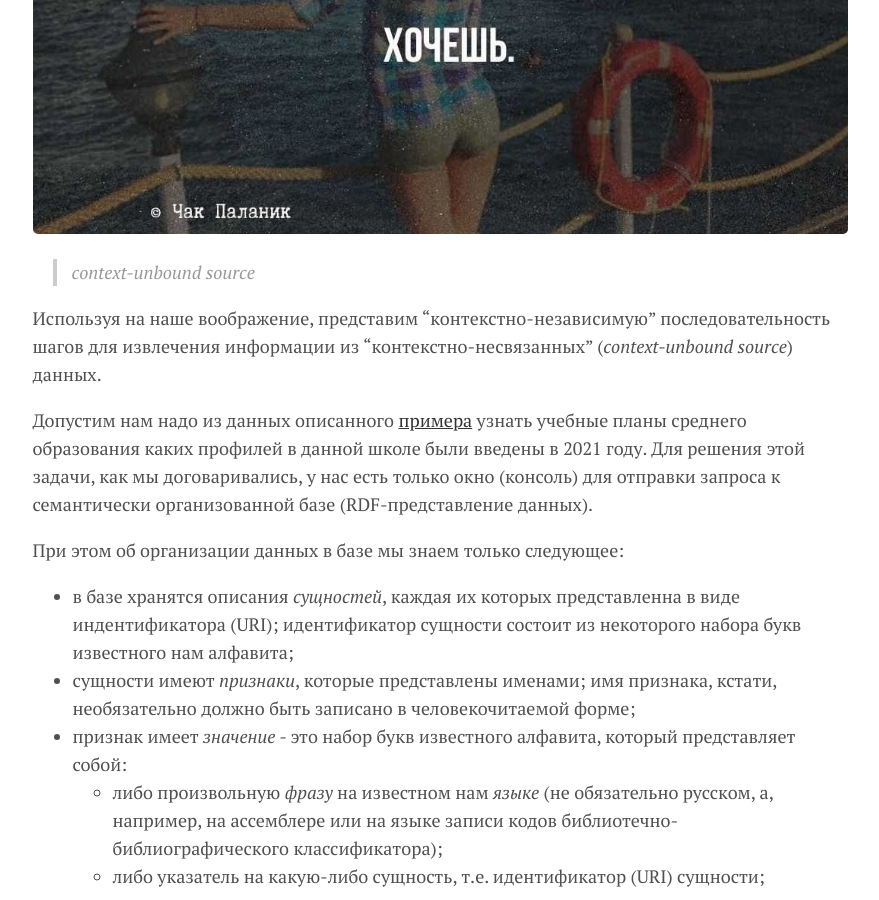
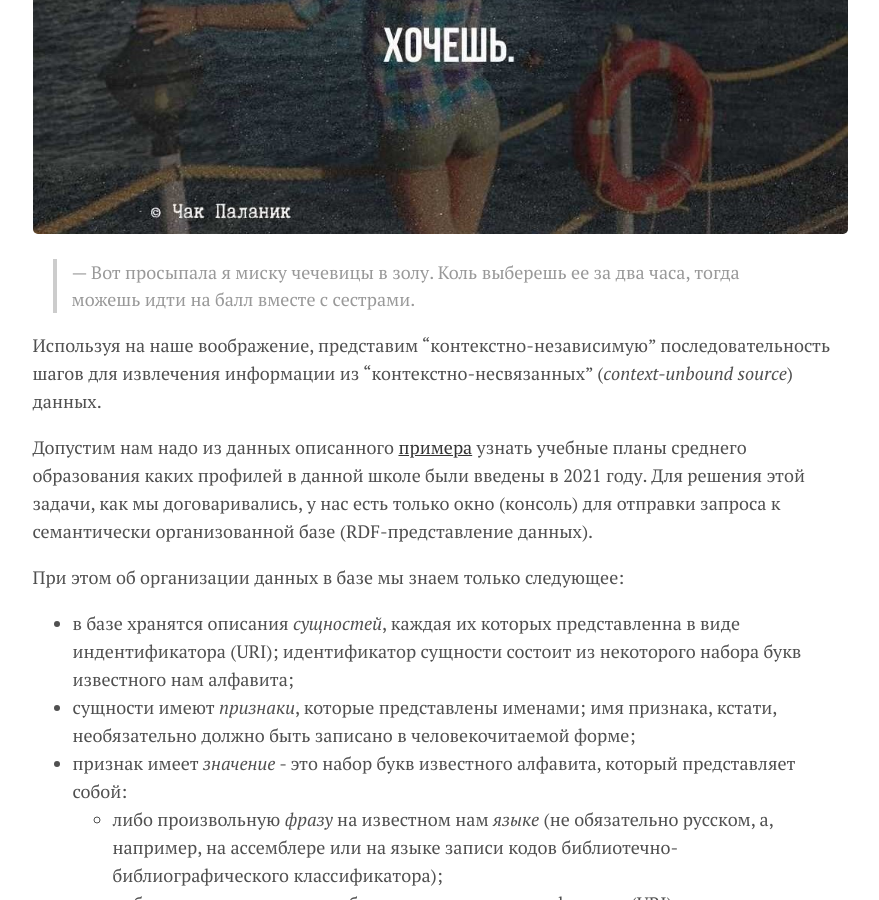
Before and after one commit to kontur32/Boltzmann, a Jekyll site: the page built from _posts/2023-04-02-то-ради-чего.md, in a window 1280 px wide and 900 px high, scrolled down 464 px. Shown: the whole window, without its empty margins (200-1079 px from the left). Built offline with Jekyll 4.4.1, drawn with Linux system fonts in a browser that asks for light colours; formulas are drawn with MathJax 3.

Commit message:
эпиграф

```diff
--- a/_posts/2023-04-02-то-ради-чего.md
+++ b/_posts/2023-04-02-то-ради-чего.md
@@ -9,7 +9,7 @@ image: чего-хочешь.jpg
 annotation: Теперь, используя на наше воображение, представим "контекстно-независимую" последовательность шагов для извлечения информации из "семантически-обогащенных" и "контекстно-несвязанных" данных.
 ---
 
->*context-unbound source*
+>— Вот просыпала я миску чечевицы в золу. Коль выберешь ее за два часа, тогда можешь идти на балл вместе с сестрами.
 
 Используя на наше воображение, представим "контекстно-независимую" последовательность шагов для извлечения информации из "контекстно-несвязанных" (*context-unbound source*) данных.
 
```
